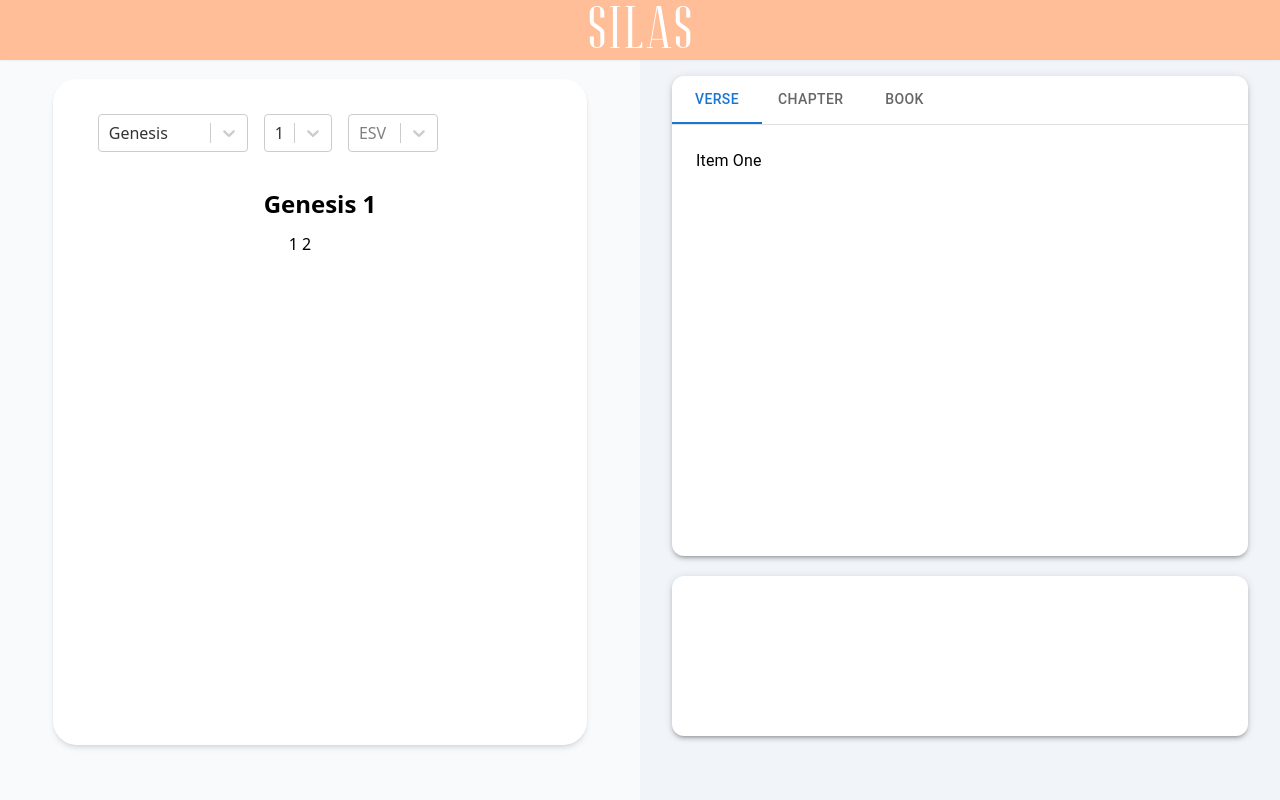
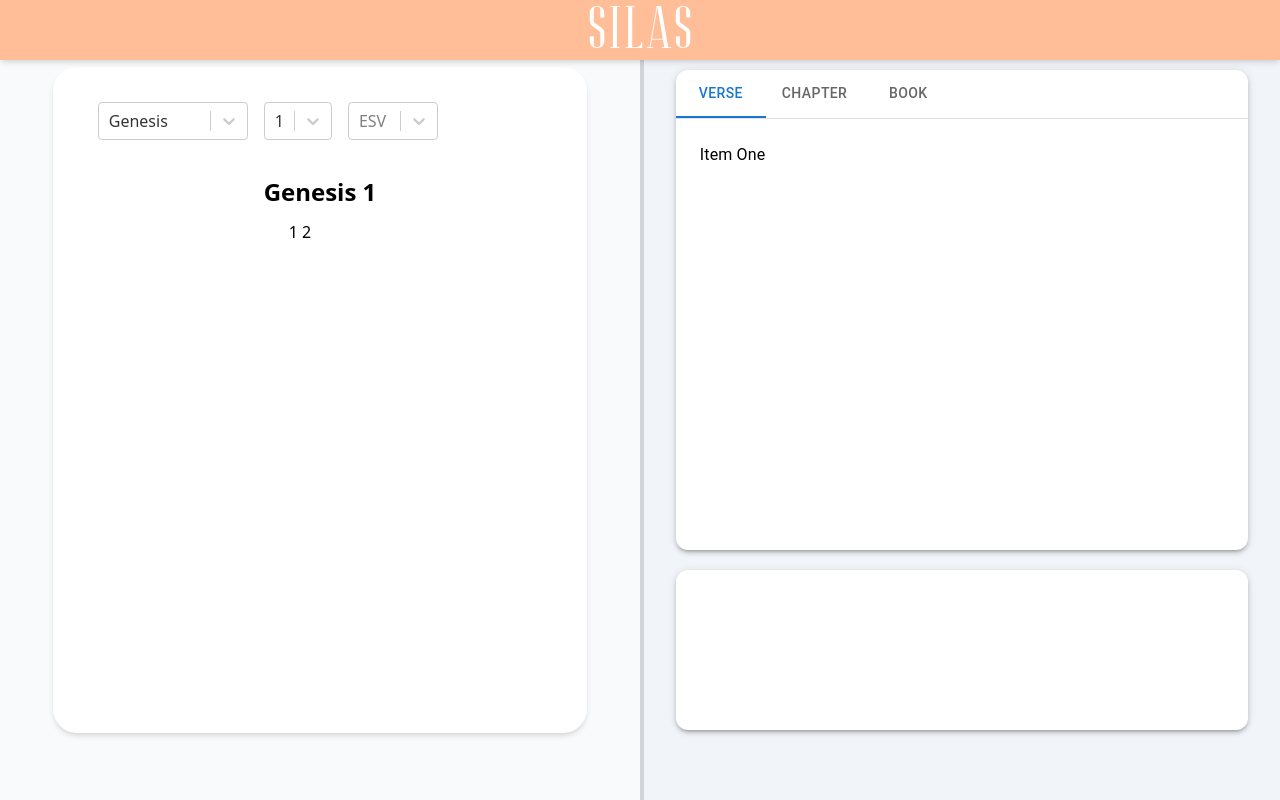
Before and after one commit to JonZ21/silas, a React (Vite) app in the folder client/: page / in a window 1280 px wide. Built offline with nearby package versions, Linux system fonts and the light colour scheme; no server answers; a web font is replaced by a local one.

Commit message:
added resize sidebar

```diff
--- a/client/src/App.jsx
+++ b/client/src/App.jsx
@@ -1,16 +1,54 @@
 import Bible from "./components/Bible";
 import Navbar from "./components/Navbar";
 import Sidebar from "./components/Sidebar";
+import { useState, useEffect } from "react";
 
 function App() {
+  const [sidebarWidth, setSidebarWidth] = useState(window.innerWidth / 2);
+  const [dragging, setDragging] = useState(false);
+  const minWidth = 500;
+  const maxWidth = window.innerWidth - minWidth;
+
+  // Event handler for mouse move
+  const handleMouseMove = (e) => {
+    if (dragging) {
+      // Ensure the sidebar width doesn't exceed the window's bounds
+      const newWidth = Math.max(Math.min(e.clientX, maxWidth), minWidth);
+      setSidebarWidth(newWidth);
+    }
+  };
+
+  // Event handler for mouse up
+  const handleMouseUp = () => {
+    setDragging(false);
+  };
+
+  useEffect(() => {
+    // Attach event listeners
+    document.addEventListener("mousemove", handleMouseMove);
+    document.addEventListener("mouseup", handleMouseUp);
+
+    // Clean up function
+    return () => {
+      document.removeEventListener("mousemove", handleMouseMove);
+      document.removeEventListener("mouseup", handleMouseUp);
+    };
+  }, [dragging]); // Only re-bind if dragging state changes
+
   return (
     <div className="w-full h-screen bg-red-400 overflow-hidden">
       <Navbar />
       <div className="flex flex-row items-center justify-center">
-        <div className="w-1/2 mt-3">
+        <div style={{ width: sidebarWidth }} className="bg-red-500">
           <Bible />
         </div>
-        <div className="w-1/2">
+        <div
+          className="h-screen w-[4px] bg-gray-300 hover:bg-gray-500 transition duration-75 cursor-ew-resize"
+          onMouseDown={() => {
+            setDragging(true);
+          }}
+        ></div>
+        <div className="flex-grow">
           <Sidebar />
         </div>
       </div>
--- a/client/src/components/Navbar.jsx
+++ b/client/src/components/Navbar.jsx
@@ -2,7 +2,7 @@ import React from "react";
 
 function Navbar() {
   return (
-    <div className="w-full h-[60px] absolute flex justify-center items-center bg-[#ffbe98] shadow-sm">
+    <div className="w-full h-[60px] absolute flex justify-center items-center bg-[#ffbe98] shadow-md">
       <div className="font-riffle text-6xl  text-white opacity-100">SILAS</div>
     </div>
   );
```
